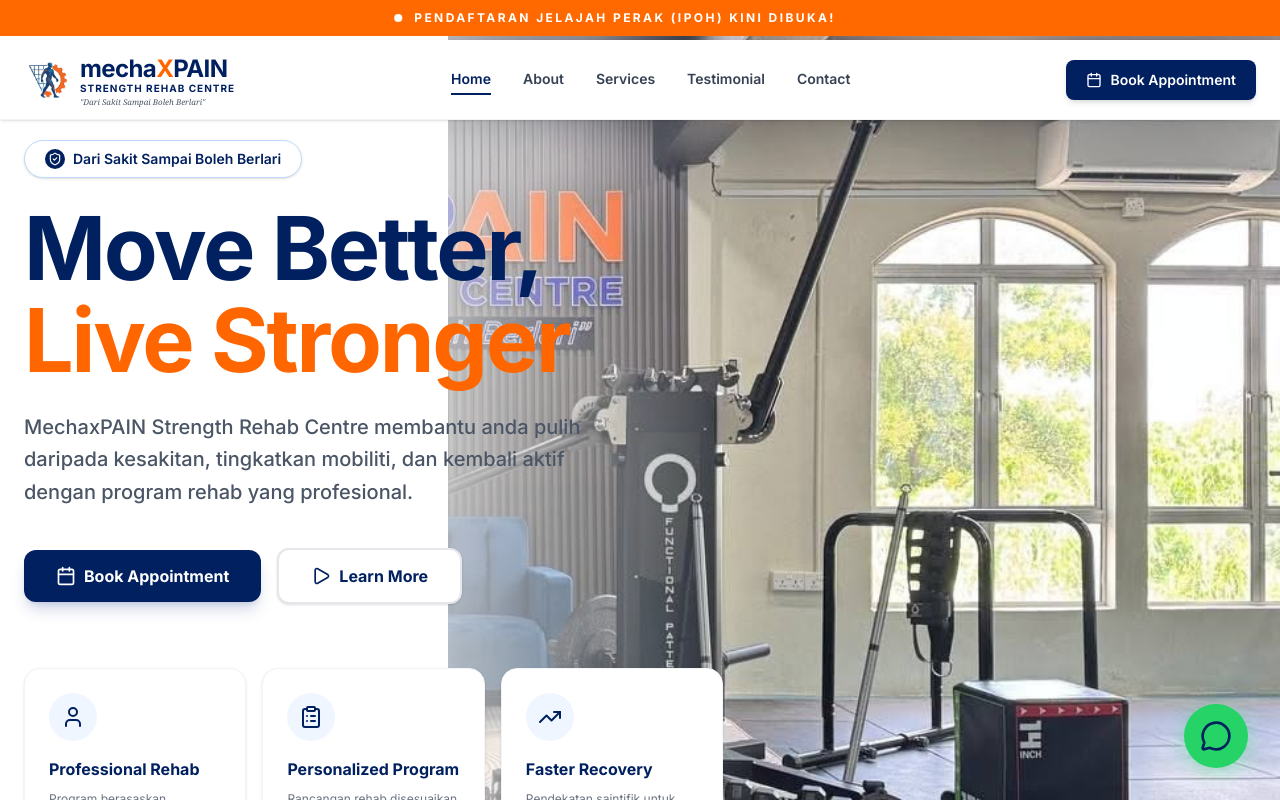
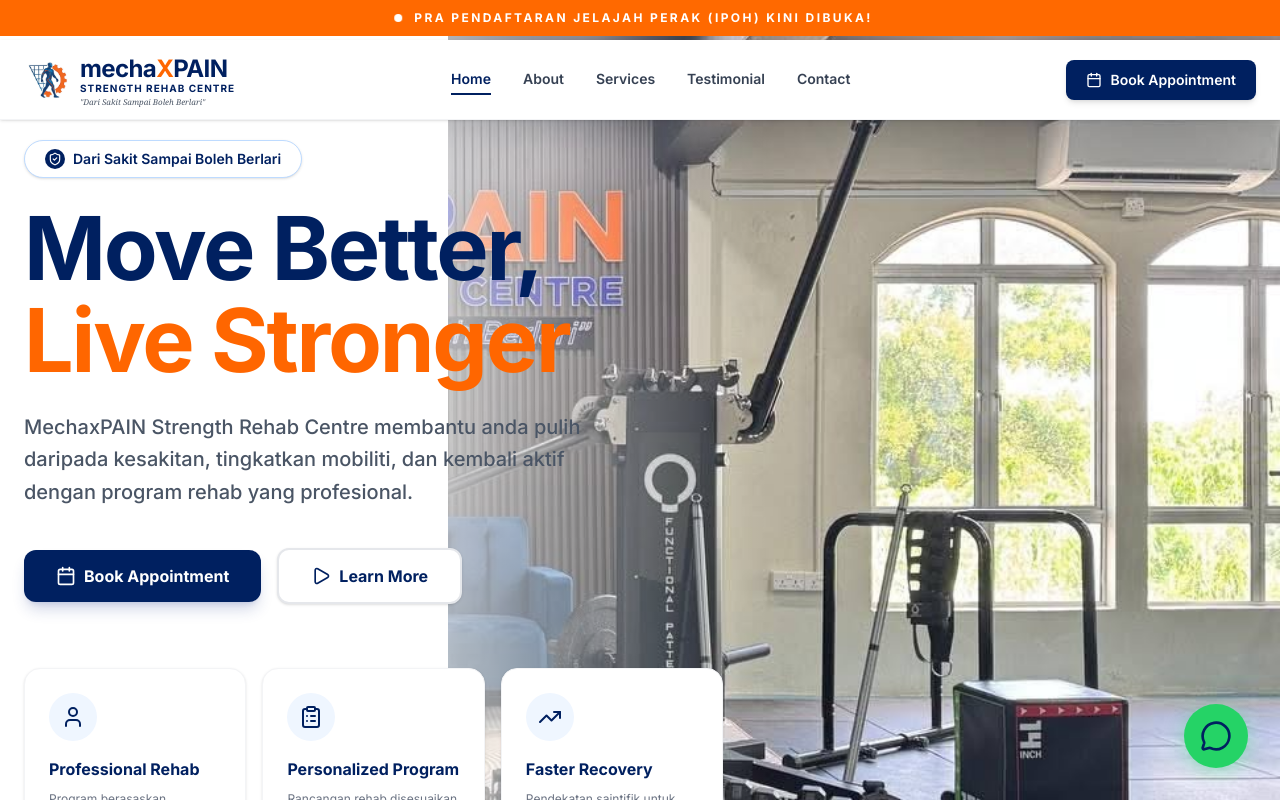
Before and after one commit to wafijamal88/mechaxpain, a React (Vite) app: page / in a window 1280 px wide. Shown: the top 800 px of the page. Built offline with nearby package versions, Linux system fonts and the light colour scheme.

Commit message:
feat: add logic to filter and sort upcoming events
Implement getActiveTickerEvent to dynamically identify the next relevant event based on date, ensuring expired events are hidden from the ticker.

```diff
--- a/src/App.tsx
+++ b/src/App.tsx
@@ -54,6 +54,44 @@
   }
 ];
 
+const getActiveTickerEvent = () => {
+  const parseDate = (dateStr: string) => {
+    if (dateStr === 'TBA') return new Date(9999, 11, 31);
+    const months: Record<string, number> = {
+      'Januari': 0, 'Februari': 1, 'Mac': 2, 'April': 3, 'Mei': 4, 'Jun': 5,
+      'Julai': 6, 'Ogos': 7, 'September': 8, 'Oktober': 9, 'November': 10, 'Disember': 11
+    };
+    const parts = dateStr.replace(/,/g, '').split(' ');
+    if (parts.length < 3) return new Date(9999, 11, 31);
+
+    const year = parseInt(parts[parts.length - 1]);
+    const monthStr = parts[parts.length - 2];
+    const month = months[monthStr] || 0;
+    // Get the last day if there are multiple, e.g. "10, 11, 12 Julai 2026"
+    const day = parseInt(parts[parts.length - 3]);
+
+    return new Date(year, month, day);
+  };
+
+  const now = new Date();
+
+  // Find events that haven't passed yet
+  const upcomingEvents = events.filter(e => {
+    if (e.date === 'TBA') return true;
+    const eventDate = parseDate(e.date);
+    // Add 1 day to event date to let it stay on the ticker during the event
+    eventDate.setDate(eventDate.getDate() + 1);
+    return eventDate >= now;
+  });
+
+  // Sort by date (ascending), put TBA at the end
+  upcomingEvents.sort((a, b) => {
+    return parseDate(a.date).getTime() - parseDate(b.date).getTime();
+  });
+
+  return upcomingEvents.length > 0 ? upcomingEvents[0] : events[events.length - 1];
+};
+
 export default function App() {
   const [formData, setFormData] = useState({ name: '', phone: '', location: '', issues: '' });
   const [isSubmitted, setIsSubmitted] = useState(false);
@@ -98,7 +136,7 @@
                <span className="relative inline-flex rounded-full h-2 w-2 bg-white"></span>
             </span>
             <span className="text-[10px] sm:text-xs font-bold uppercase tracking-[0.2em]">
-               {events[events.length - 1].status === "Pendaftaran Dibuka" || events[events.length - 1].status === "Pendaftaran Di Buka" ? "Pendaftaran" : "Pra Pendaftaran"} {events[events.length - 1].title} Kini Dibuka!
+               Pra Pendaftaran {getActiveTickerEvent().title} Kini Dibuka!
             </span>
          </div>
       </div>
```
